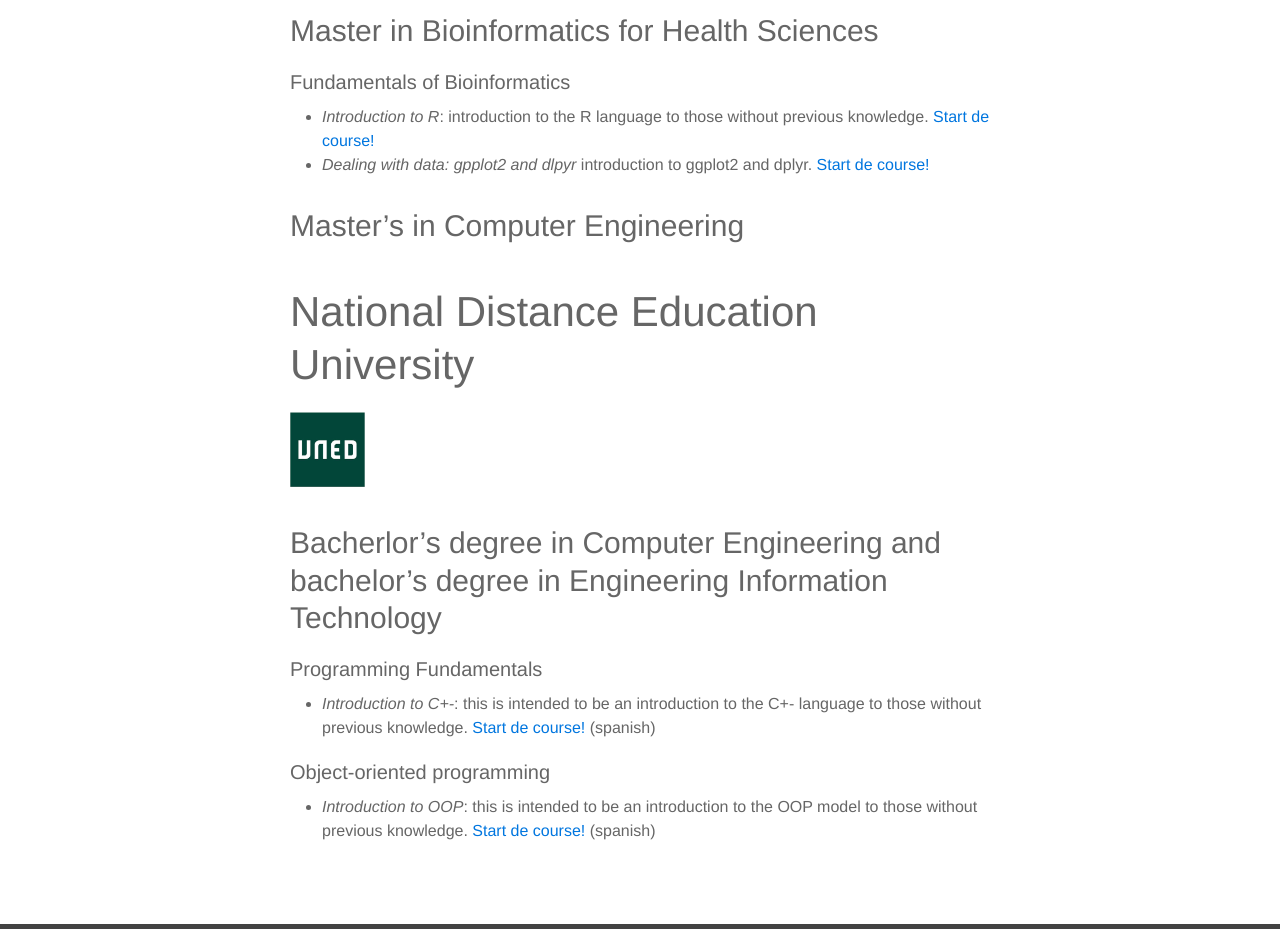
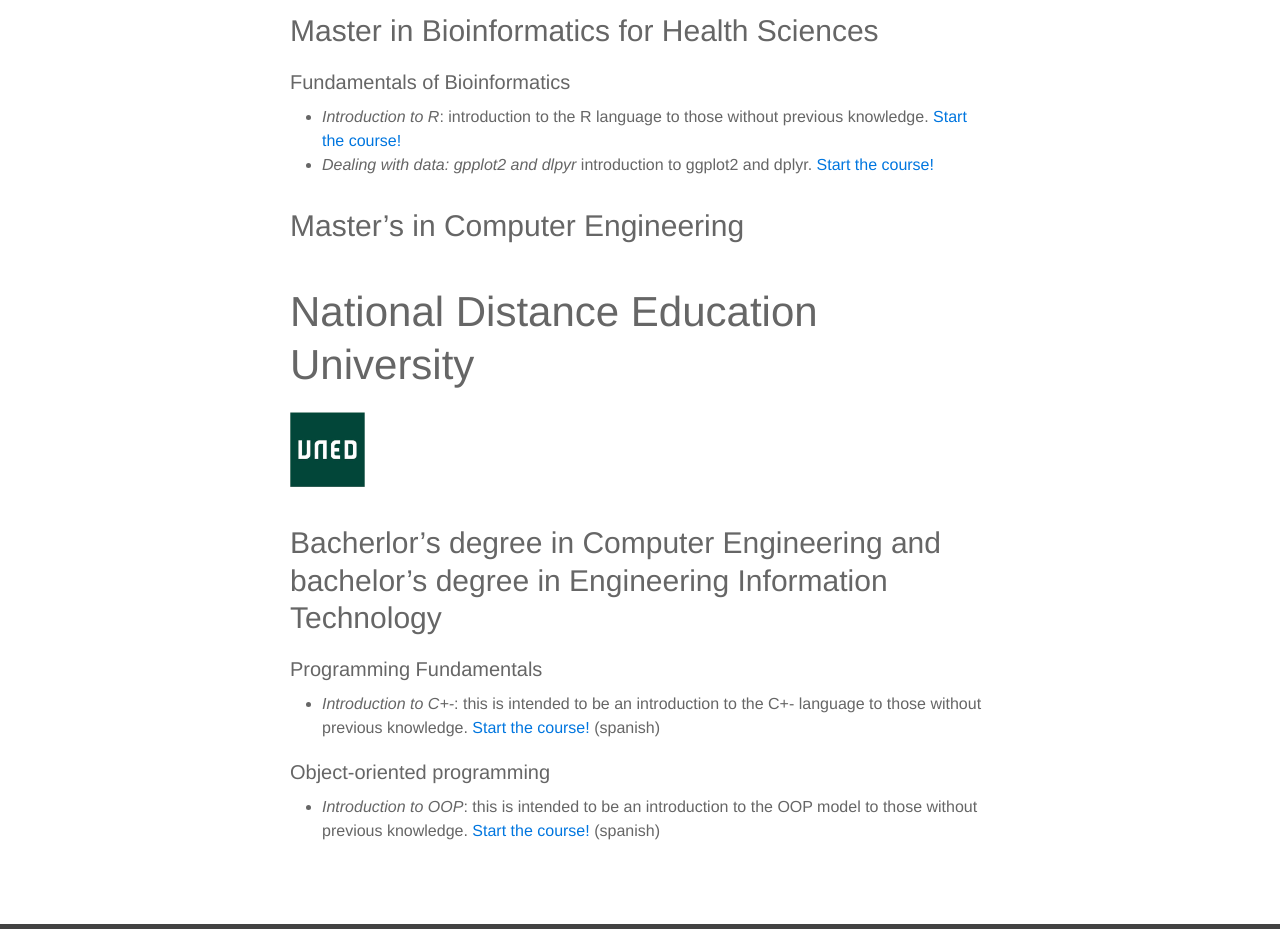
Before and after one commit to cafernandezlo/es_github_cafernandezlo, a Jekyll site: the page built from _pages/teaching.md, in a window 1280 px wide and 1350 px high. Shown: the part 391-1320 px from the top of the window. Built offline with Jekyll 4.4.1, drawn with Linux system fonts in a browser that asks for light colours; nearby versions of some CDN libraries.

Commit message:
fixing typos

```diff
--- a/_pages/teaching.md
+++ b/_pages/teaching.md
@@ -14,8 +14,8 @@ nav: true
 
 #### Fundamentals of Bioinformatics
 
-* _Introduction to R_: introduction to the R language to those without previous knowledge. [Start de course!](https://cafernandezlo.github.io/es_fic_mubics_intro_r/)
-* _Dealing with data: gpplot2 and dlpyr_ introduction to ggplot2 and dplyr. [Start de course!](https://cafernandezlo.github.io/es_fic_mubics_ggplot_dplyr/)
+* _Introduction to R_: introduction to the R language to those without previous knowledge. [Start the course!](https://cafernandezlo.github.io/es_fic_mubics_intro_r/)
+* _Dealing with data: gpplot2 and dlpyr_ introduction to ggplot2 and dplyr. [Start the course!](https://cafernandezlo.github.io/es_fic_mubics_ggplot_dplyr/)
 
 ### Master's in Computer Engineering
 
@@ -29,8 +29,8 @@ nav: true
 
 #### Programming Fundamentals
 
-* _Introduction to C+-_: this is intended to be an introduction to the C+- language to those without previous knowledge. [Start de course!](https://github.com/cafernandezlo/es_uned_fp) (spanish)
+* _Introduction to C+-_: this is intended to be an introduction to the C+- language to those without previous knowledge. [Start the course!](https://github.com/cafernandezlo/es_uned_fp) (spanish)
 
 #### Object-oriented programming
 
-* _Introduction to OOP_: this is intended to be an introduction to the OOP model to those without previous knowledge. [Start de course!](https://github.com/cafernandezlo/es_uned_poo) (spanish)
+* _Introduction to OOP_: this is intended to be an introduction to the OOP model to those without previous knowledge. [Start the course!](https://github.com/cafernandezlo/es_uned_poo) (spanish)
```
